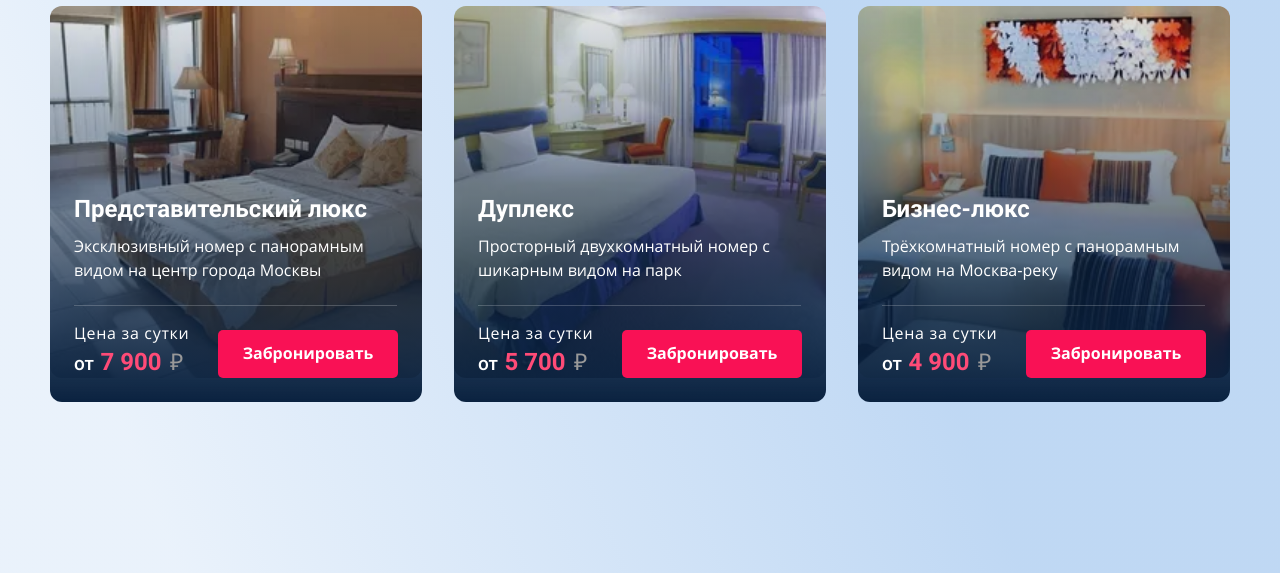
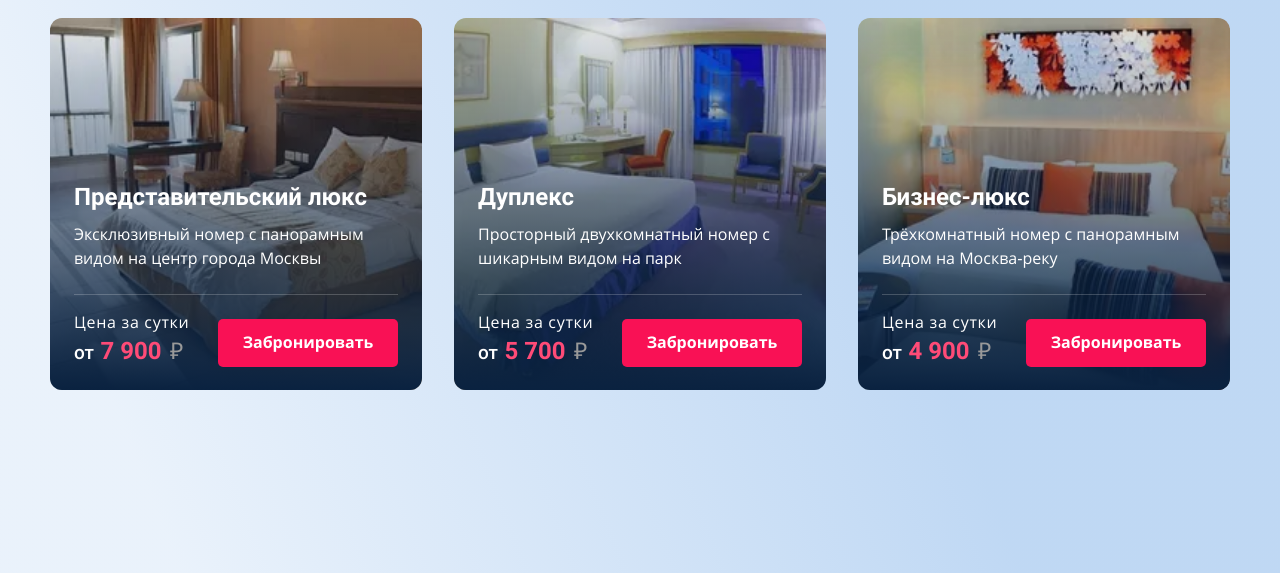
Before and after one commit to Antonina-28/Hotel, a website: page source/index.html in a window 1280 px wide. Shown: the part 227-800 px from the top of the page. Drawn offline with nearby package versions, Linux system fonts and the light colour scheme; files that its build step writes are made by us from their sources.

Commit message:
Добавляет правки

```diff
--- a/source/scripts/index.js
+++ b/source/scripts/index.js
@@ -6,6 +6,8 @@ function clickButton() {
     const card = button.closest('.variants__item');
     const reservedMessage = card.querySelector('.reserved');
 
+    const cost = card.querySelector('.variants__container');
+
     button.addEventListener('click', (event) => {
       event.stopPropagation();
 
@@ -13,6 +15,7 @@ function clickButton() {
         selectedCards.delete(card);
         reservedMessage.style.display = 'none';
         card.classList.remove('reserved__room');
+        cost.style.display = 'grid';
       } else {
         selectedCards.add(card);
       }
@@ -22,9 +25,11 @@ function clickButton() {
       if (selectedCards.has(this)) {
         reservedMessage.style.display = 'block';
         card.classList.add('reserved__room');
+        cost.style.display = 'none';
       } else {
         reservedMessage.style.display = 'none';
         card.classList.remove('reserved__room');
+        cost.style.display = 'grid';
       }
     });
 
@@ -34,6 +39,7 @@ function clickButton() {
         selectedCards.delete(this);
         reservedMessage.style.display = 'none';
         card.classList.remove('reserved__room');
+        cost.style.display = 'grid';
       }
     });
   });
--- a/source/styles/blocks/variants.scss
+++ b/source/styles/blocks/variants.scss
@@ -148,8 +148,7 @@
 
   @media (min-width: $desktop-width) {
     min-height: 185px;
-    margin-top: -185px;
-    margin-bottom: 24px;
+    margin-top: -209px;
   }
 }
 
@@ -164,7 +163,7 @@
 
   @media (min-width: $desktop-width) {
     min-height: 185px;
-    margin-top: -185px;
+    margin-top: -209px;
   }
 }
 
@@ -176,7 +175,7 @@
 
   @media (min-width: $desktop-width) {
     min-height: 185px;
-    margin-top: -185px;
+    margin-top: -209px;
   }
 }
 
@@ -259,7 +258,6 @@
   margin: 0 21px;
   padding-bottom: 21px;
   font-family: $secondary-font;
-  border-bottom: 1px solid rgba(255, 255, 255, 0.2);
   word-wrap: break-word;
 
   @media (min-width: $tablet-width) {
@@ -281,26 +279,26 @@
 .variants__container {
   display: flex;
   flex-direction: column;
-  padding: 0 21px;
+  margin: 0 21px;
+  border-top: 1px solid rgba(255, 255, 255, 0.2);
 
   @media (min-width: $tablet-width) {
-    padding: 0 24px;
+    margin: 0 24px;
   }
 
   @media (min-width: $desktop-width) {
     display: grid;
     grid-template-columns: 117px 180px;
     column-gap: 27px;
+    margin-bottom: 23px;
   }
 }
 
 .variants__text {
   min-height: 21px;
-  max-height: 105px;
   margin: 0;
   padding-top: 17px;
   font-family: $secondary-font;
-  overflow: auto;
   letter-spacing: 0.7px;
 
   @media (min-width: $tablet-width) {
```
